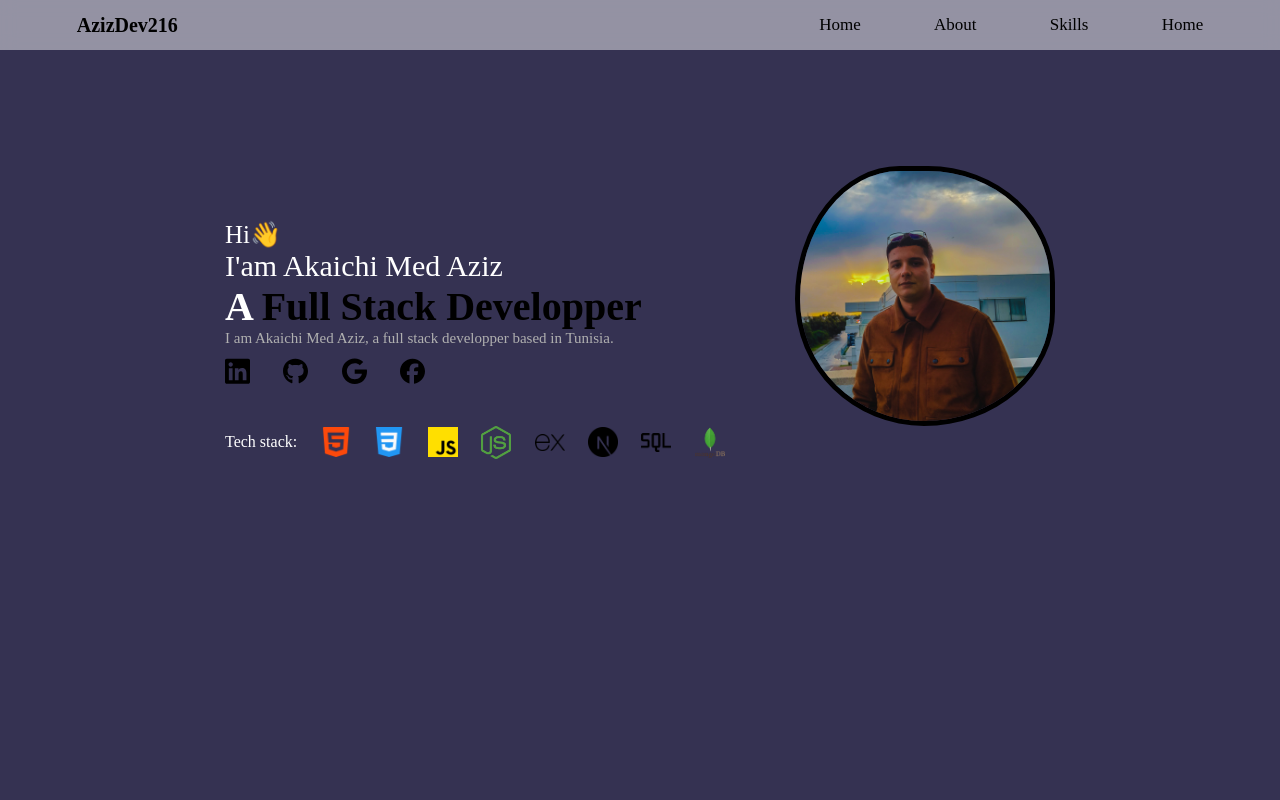
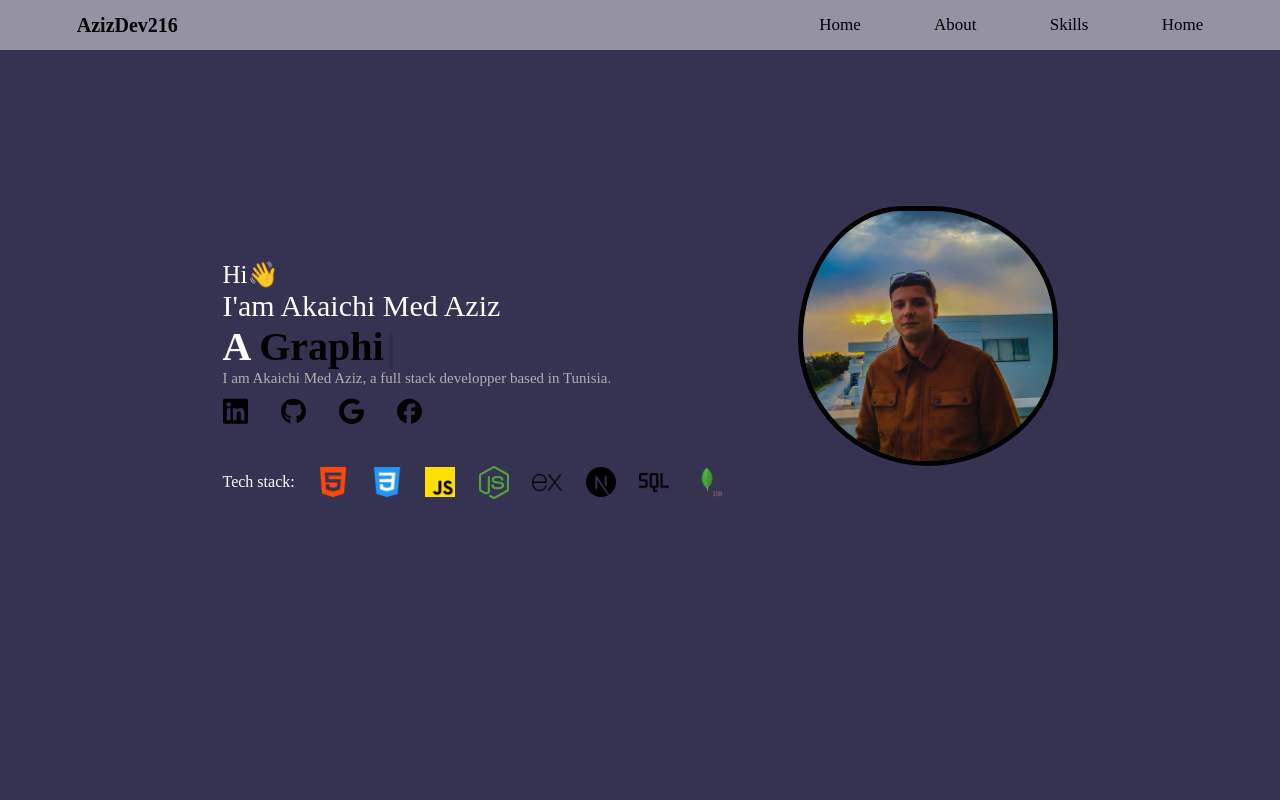
Before and after one commit to AKAICHIaziz/azizdev216, a Next.js app: page / in a window 1280 px wide. Shown: the top 800 px of the page. Built offline with nearby package versions, Linux system fonts and the light colour scheme.

Commit message:
commited on 843

```diff
--- a/app/components/home/Home.jsx
+++ b/app/components/home/Home.jsx
@@ -1,17 +1,38 @@
+"use client"
 import React from 'react'
 import styles from './home.module.css'
 import Image from 'next/image'
 import Me from '/public/me.jpg'
 import Skils from './Skils'
+import { useTypewriter, Cursor, Typewriter } from 'react-simple-typewriter'
 
 const HomeComponent = () => {
+
+  const { text } = useTypewriter({
+    words: ['Full-Stack Developper', 'Graphic Designer'],
+    loop: {},
+    typeSpeed: 120,
+    deleteSpeed: 60,
+  })
+
   return (
     <div className={styles.page_container} id='home'>
       <div className={styles.profile_container}>
         <div className={styles.text}>
           <div className={styles.hi}>Hi👋</div>
           <div className={styles.name}>I'am Akaichi Med Aziz</div>
-          <div className={styles.desc}>A <span className={styles.span}>Full Stack Developper</span></div>
+          <div className={styles.desc}>A <span className={styles.span}>
+            <Typewriter
+              words={['Full-Stack Developper', 'Graphic Designer']}
+              loop={30}
+              cursor
+              cursorStyle='|'
+              typeSpeed={70}
+              deleteSpeed={40}
+              delaySpeed={1000}
+            />
+          </span>
+          </div>
           <div className={styles.desc2}>I am Akaichi Med Aziz, a full stack developper based in Tunisia.</div>
           <div className={styles.social_links}>
             <svg className={styles.social_link} xmlns="http://www.w3.org/2000/svg" viewBox="0 0 448 512"><path d="M416 32H31.9C14.3 32 0 46.5 0 64.3v383.4C0 465.5 14.3 480 31.9 480H416c17.6 0 32-14.5 32-32.3V64.3c0-17.8-14.4-32.3-32-32.3zM135.4 416H69V202.2h66.5V416zm-33.2-243c-21.3 0-38.5-17.3-38.5-38.5S80.9 96 102.2 96c21.2 0 38.5 17.3 38.5 38.5 0 21.3-17.2 38.5-38.5 38.5zm282.1 243h-66.4V312c0-24.8-.5-56.7-34.5-56.7-34.6 0-39.9 27-39.9 54.9V416h-66.4V202.2h63.7v29.2h.9c8.9-16.8 30.6-34.5 62.9-34.5 67.2 0 79.7 44.3 79.7 101.9V416z" /></svg>
--- a/app/components/home/home.module.css
+++ b/app/components/home/home.module.css
@@ -4,6 +4,7 @@
     display: flex;
     justify-content: center;
     color: white;
+    padding-top: 5vh;
 }
 
 .profile_container {
@@ -17,7 +18,7 @@
 }
 
 .text{
-    width: 500px;
+    width: 510px;
     height: 180px;
     display: flex;
     flex-direction: column;
@@ -119,6 +120,7 @@
         display: flex;
         justify-content: center;
         color: white;
+        padding-top: 0;
     }
     .profile_container {
         width: 300px;
--- a/package.json
+++ b/package.json
@@ -9,8 +9,10 @@
     "lint": "next lint"
   },
   "dependencies": {
+    "next": "14.2.3",
     "react": "^18",
     "react-dom": "^18",
-    "next": "14.2.3"
+    "react-simple-typewriter": "^5.0.1",
+    "typewriter-effect": "^2.21.0"
   }
 }
```
Also changed, not shown: 1 other file (tests, documents, lock files or other folders).
